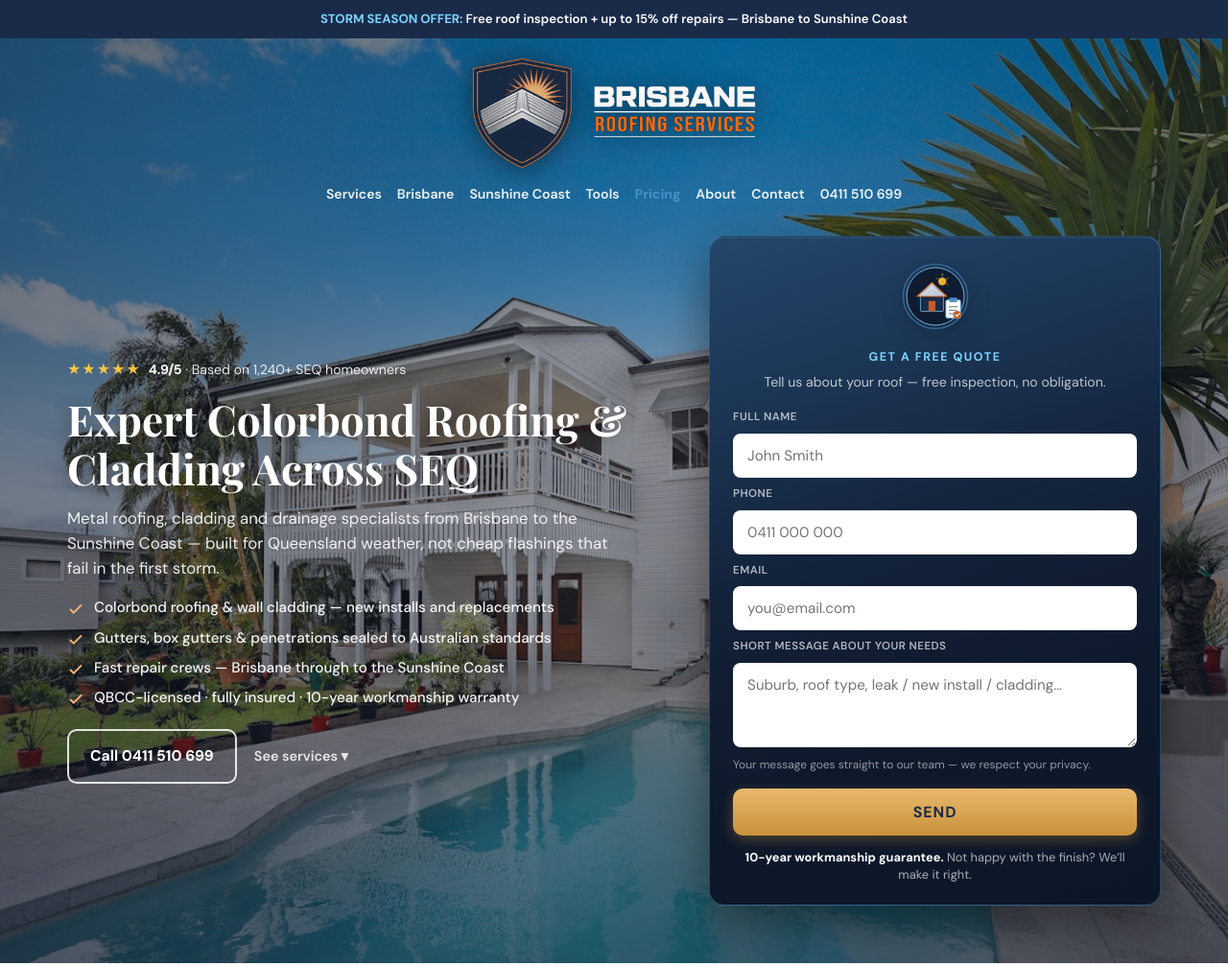
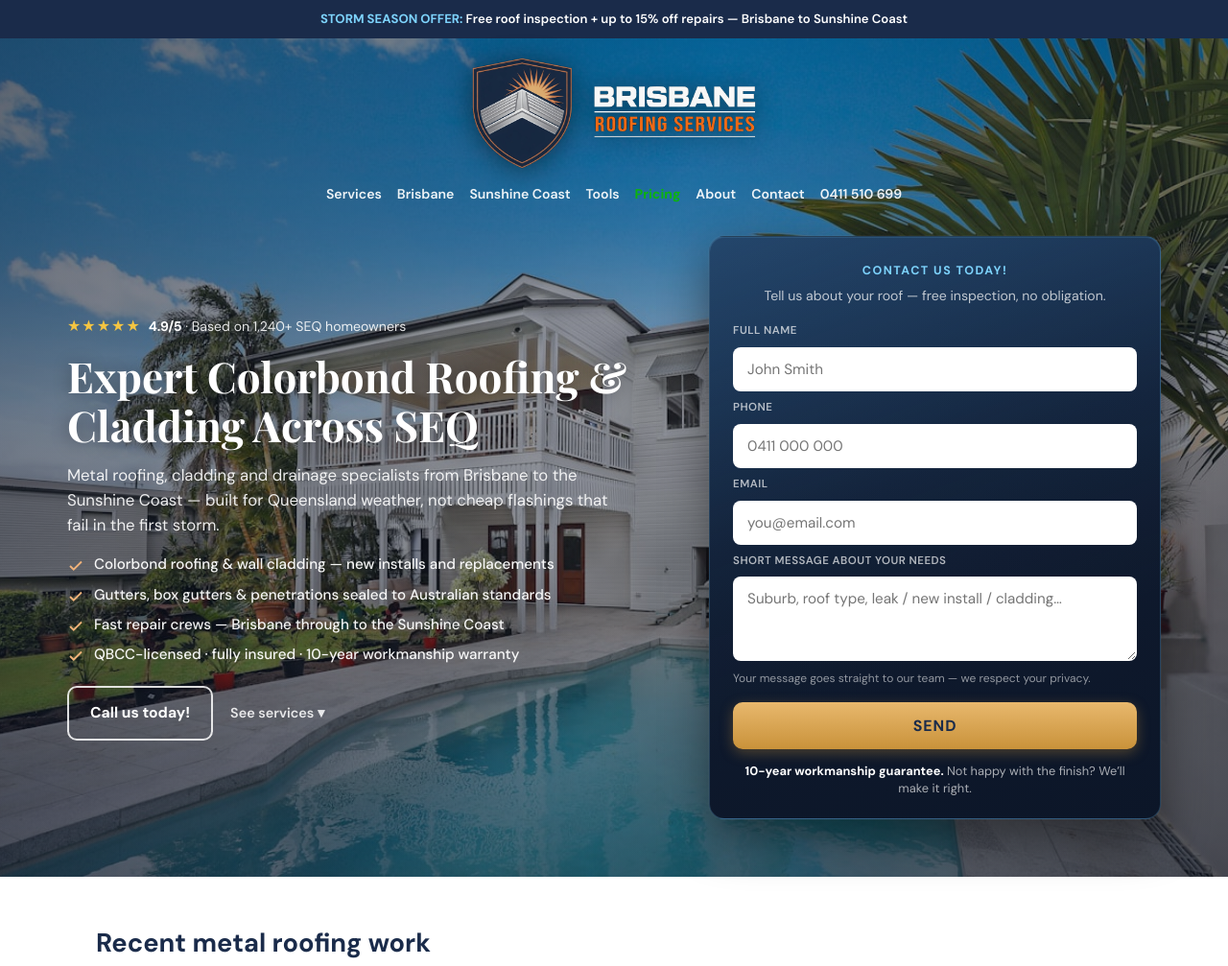
Before and after one commit to chingwang1/rooftec-site, a plain HTML site: page index.html in a window 1280 px wide. Shown: the top 1007 px of the page at 96% size. Drawn offline with nearby package versions, Linux system fonts and the light colour scheme.

Commit message:
Landing copy tweaks; Pricing menu green #0cb40c; keep header lockup from 44px squash

```diff
--- a/css/styles.css
+++ b/css/styles.css
@@ -66,7 +66,7 @@
     color: var(--navy);
 }
 
-/* Icon-only marks — do NOT apply to .brand-lockup */
+/* Icon-only — do not apply 44px box to the full lockup */
 .brand img.brand-mark,
 img.brand-mark {
     height: 44px;
@@ -75,15 +75,12 @@
     flex-shrink: 0;
 }
 
-/*
- * Full lockup: must override any generic .brand img rules.
- * Bug was .brand img { height:44px; width:44px } squashing the wide logo to a tiny square.
- */
+/* Full lockup — higher specificity so it is not crushed to 44x44 */
 .brand img.brand-lockup,
 a.brand img.brand-lockup {
-    height: 72px !important;
+    height: 70px !important;
     width: auto !important;
-    max-width: min(400px, 68vw) !important;
+    max-width: min(360px, 62vw) !important;
     border-radius: 0 !important;
     object-fit: contain !important;
     display: block;
@@ -92,8 +89,8 @@
 @media (min-width: 900px) {
     .brand img.brand-lockup,
     a.brand img.brand-lockup {
-        height: 80px !important;
-        max-width: 440px !important;
+        height: 78px !important;
+        max-width: 400px !important;
     }
 }
 
@@ -573,15 +570,7 @@
 .landing-logo .lt-services { color: #e8a86a; }
 .landing-form-logo-wrap {
     text-align: center;
-    margin: 0 0 10px;
-}
-/* Quote/booking mark — not the brand lockup (avoids double logo on landing) */
-.landing-form-icon {
-    display: inline-block;
-    width: 72px;
-    height: 72px;
-    object-fit: contain;
-    filter: drop-shadow(0 4px 12px rgba(0, 0, 0, 0.3));
+    margin: 0 0 12px;
 }
 .landing-form-logo {
     display: inline-block;
@@ -611,7 +600,11 @@
 }
 .landing-nav--light a:hover { color: #fff; }
 .landing-nav--light .nav-pricing {
-    background: #4a8fc8 !important;
+    background: #0cb40c !important;
+    color: #fff !important;
+}
+.landing-nav--light .nav-pricing:hover {
+    background: #099a09 !important;
     color: #fff !important;
 }
 /* Full-bleed hero stage (Wighty-style) */
@@ -1860,22 +1853,22 @@
 .bp-sticky .cta:hover {
     background: #f0f7ff;
 }
-/* Site header Pricing pill — light blue */
+/* Site header Pricing pill — brand green */
 .nav-pricing {
-    background: #4a8fc8 !important;
+    background: #0cb40c !important;
     color: #fff !important;
     padding: 8px 14px !important;
     border-radius: 8px !important;
     font-weight: 700 !important;
 }
 .nav-pricing:hover {
-    background: #3d7eb8 !important;
+    background: #099a09 !important;
     color: #fff !important;
 }
-/* Index landing menu: same shape as other links, light blue bold text */
+/* Index landing menu: same shape as other links, green bold text */
 .landing-nav .nav-pricing {
     background: transparent !important;
-    color: #4a8fc8 !important;
+    color: #0cb40c !important;
     padding: 0 !important;
     border-radius: 0 !important;
     font-weight: 700 !important;
@@ -1883,7 +1876,7 @@
 }
 .landing-nav .nav-pricing:hover {
     background: transparent !important;
-    color: #2f6fa8 !important;
+    color: #099a09 !important;
 }
 @media (max-width: 1100px) {
     .bp-layout {
--- a/index.html
+++ b/index.html
@@ -124,16 +124,14 @@
                             <li>QBCC-licensed · fully insured · 10-year workmanship warranty</li>
                         </ul>
                         <p class="landing-cta-row">
-                            <a class="btn landing-btn-ghost" href="tel:+61411510699">Call 0411 510 699</a>
+                            <a class="btn landing-btn-ghost" href="tel:+61411510699">Call us today!</a>
                             <a class="landing-scroll-link" href="#services">See services ▾</a>
                         </p>
                     </section>
 
                     <aside class="landing-form-card" aria-label="Get a free quote">
-                        <div class="landing-form-logo-wrap">
-                            <img src="assets/icon-free-quote.svg" alt="" class="landing-form-icon" width="72" height="72">
-                        </div>
-                        <h2>Get a free quote</h2>
+
+                        <h2>Contact us today!</h2>
                         <p class="landing-form-sub">Tell us about your roof — free inspection, no obligation.</p>
                         <form class="enquiry-form landing-enquiry js-contact-api" action="#" method="POST">
                             <input type="text" name="_honey" style="display:none" tabindex="-1" autocomplete="off">
@@ -265,7 +263,7 @@
         <section class="cta-band">
             <h2>Need a roofer in Brisbane, Sunshine Coast or northern GC?</h2>
             <p>Call for a free inspection or send photos for a fast preliminary opinion.</p>
-            <a class="btn" href="tel:+61411510699">Call 0411 510 699</a>
+            <a class="btn" href="tel:+61411510699">Call Today!</a>
             &nbsp;
             <a class="btn btn-outline" style="border-color:#fff;color:#fff!important" href="contact.html">Book Now</a>
         </section>
```
